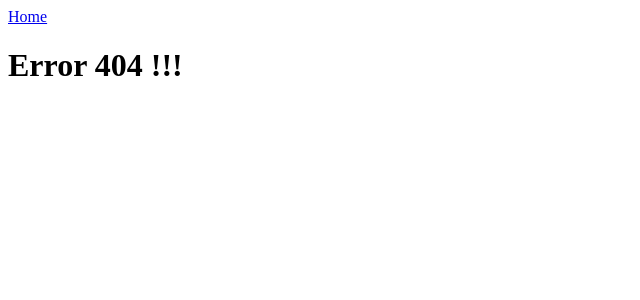
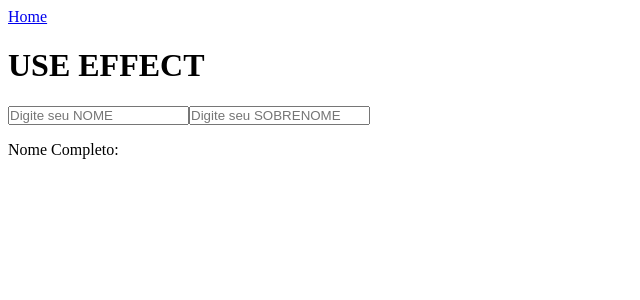
Before and after one commit to Dev-JoseRonaldo/iniciando-no-react, a React (Vite) app: page /useEffect in a window 1280 px wide. Before the commit this address had no page. Shown: the top 300 px of the page, without its empty margins (0-640 px from the left). Built offline with nearby package versions, Linux system fonts and the light colour scheme.

Commit message:
:sparkles: feat: Aprendendo useEffect

```diff
--- a/package.json
+++ b/package.json
@@ -10,11 +10,13 @@
   "dependencies": {
     "react": "^18.0.0",
     "react-dom": "^18.0.0",
-    "react-router-dom": "^6.3.0"
+    "react-router-dom": "^6.3.0",
+    "styled-components": "^5.3.5"
   },
   "devDependencies": {
     "@types/react": "^18.0.0",
     "@types/react-dom": "^18.0.0",
+    "@types/styled-components": "^5.1.25",
     "@vitejs/plugin-react": "^1.3.0",
     "typescript": "^4.6.3",
     "vite": "^2.9.9"
--- /dev/null
+++ b/src/App.css
@@ -0,0 +1,4 @@
+* {
+  padding: 0;
+  box-sizing: border-box;
+}
--- a/src/App.tsx
+++ b/src/App.tsx
@@ -1,5 +1,6 @@
 import React from 'react';
 import Router from './routes';
+import "./App.css"
 
 
 function App() {
--- a/src/routes.tsx
+++ b/src/routes.tsx
@@ -6,6 +6,7 @@ import Home from "./view/Home";
 import Contato from "./view/Contato";
 import Applist from "./view/appList";
 import Condicionais from "./view/condicionais";
+import Useffect from "./view/useffect";
 import Err from "./view/err";
 
 
@@ -19,6 +20,7 @@ const Router: React.FC = () => {
         <Route path="/contato" element={<Contato />}/>
         <Route path="/lista" element={<Applist />}/>
         <Route path="/condicionais" element={<Condicionais />}/>
+        <Route path="/useEffect" element={<Useffect />}/>
       </Routes>
     </BrowserRouter>
   );
--- a/src/view/Home/index.tsx
+++ b/src/view/Home/index.tsx
@@ -17,6 +17,7 @@ const Home: React.FC = () => {
       <Link url='http://localhost:3000/contato' texto='Contato'/>
       <Link url='http://localhost:3000/lista' texto='Listas'/>
       <Link url='http://localhost:3000/condicionais' texto='Condicionais'/>
+      <Link url='http://localhost:3000/useEffect' texto='UseEffect'/>
 
       <Header
       nome="Bigodudo"
--- /dev/null
+++ b/src/view/useffect/index.tsx
@@ -0,0 +1,38 @@
+import React, { ChangeEvent } from "react";
+import { useState, useEffect } from 'react';
+import { Link } from "../../components/Link";
+
+const Useffect: React.FC = () => {
+
+  const[name, setName] = useState('');
+  const[lastName, setLastName] = useState('');
+  const[fullName, setFullName] = useState('');
+
+  //monitora modificações tanto no name quanto no lastName e atualiza o State de fullName
+  useEffect(()=>{
+    setFullName(`${name} ${lastName}`)
+  }, [name,lastName]);
+
+
+  const handleNameChange = (e: ChangeEvent<HTMLInputElement>) =>{
+    setName(e.target.value);
+  }
+
+  const handleLastNameChange = (e: ChangeEvent<HTMLInputElement>) =>{
+    setLastName(e.target.value);
+  }
+
+
+  return (
+    <div>
+      <Link url='http://localhost:3000/' texto='Home'/>
+      <h1>USE EFFECT</h1>
+
+      <input type="text" placeholder="Digite seu NOME"  value={name} onChange={handleNameChange}/>
+      <input type="text" placeholder="Digite seu SOBRENOME"  value={lastName} onChange={handleLastNameChange}/>
+      <p>Nome Completo: {fullName}</p>
+    </div>
+   );
+}
+
+export default Useffect;
```
Also changed, not shown: 1 other file (tests, documents, lock files or other folders).
